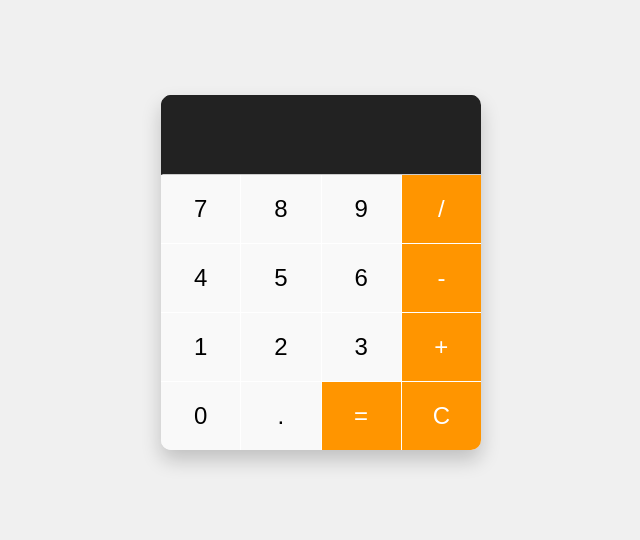
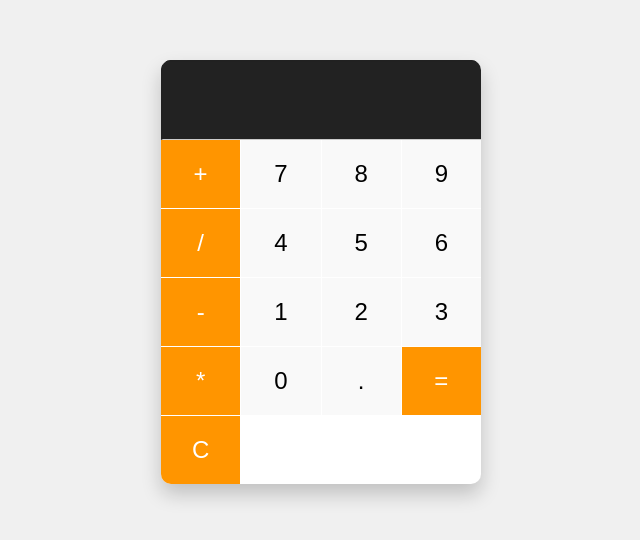
Before and after one commit to Airidas0/calculator, a plain HTML site: page index.html in a window 1280 px wide. Shown: the part 128-668 px from the top of the page, without its empty margins (319-959 px from the left). Drawn offline with Linux system fonts and the light colour scheme.

Commit message:
Multiplication dlc

```diff
--- a/index.html
+++ b/index.html
@@ -12,6 +12,7 @@
     <div class="container calculator">
         <input  type = "text" id="display" class="display" readonly>
         <div id="operations" class="buttons">
+            <button class="operator" onclick="addNumber('+')">+</button>
             <button onclick="addNumber(7)">7</button>
             <button onclick="addNumber(8)">8</button>
             <button onclick="addNumber(9)">9</button>
@@ -23,7 +24,7 @@
             <button onclick="addNumber(1)">1</button>
             <button onclick="addNumber(2)">2</button>
             <button onclick="addNumber(3)">3</button>
-            <button class="operator" onclick="addNumber('+')">+</button>
+            <button class="operator" onclick="addNumber('*')">*</button>
             <button onclick="addNumber(0)">0</button>
             <button onclick="addNumber('.')">.</button>
             <button class="operator" onclick="calculate()">=</button>
```
